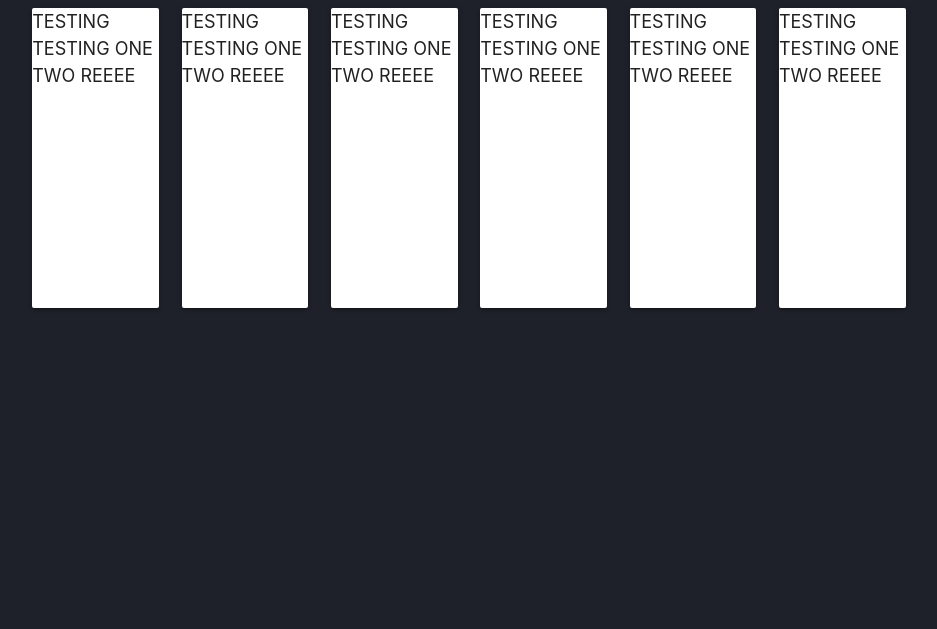
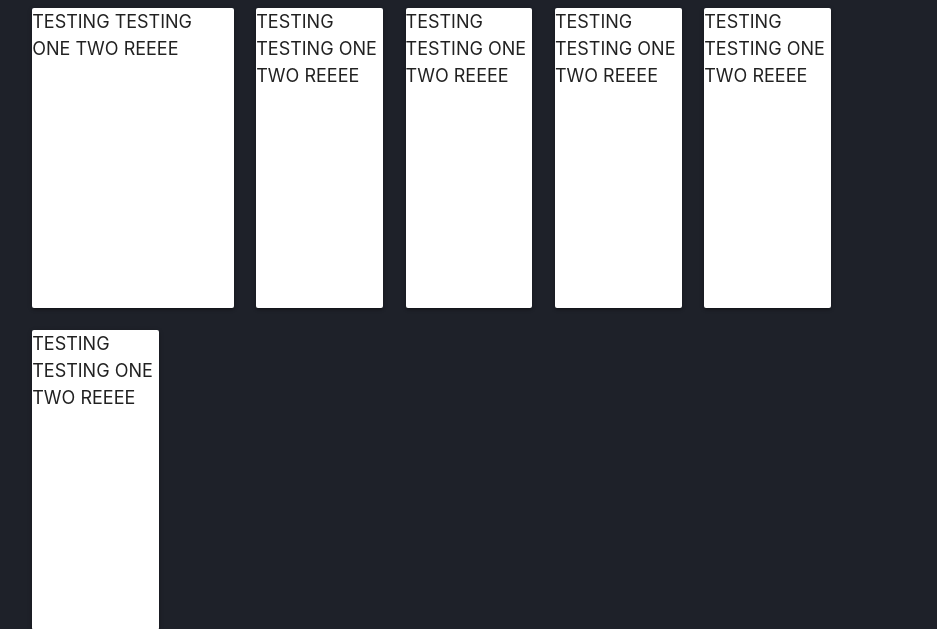
Before and after one commit to Sashimee/movie_db_exo, a PHP site: page /catalog.php in a window 1280 px wide. Shown: the top 629 px of the page, without its empty margins (171-1108 px from the left). Run offline with PHP 8.4, Linux system fonts and the light colour scheme.

Commit message:
Update catalog.php
tests

```diff
--- a/catalog.php
+++ b/catalog.php
@@ -12,7 +12,7 @@
 <body id="cat-bod">
     <div class="container">
         <div class="row">
-            <div class="col s2">
+            <div class="col s3">
                 <div class="card small">
                     TESTING TESTING ONE TWO REEEE
                 </div>
```
